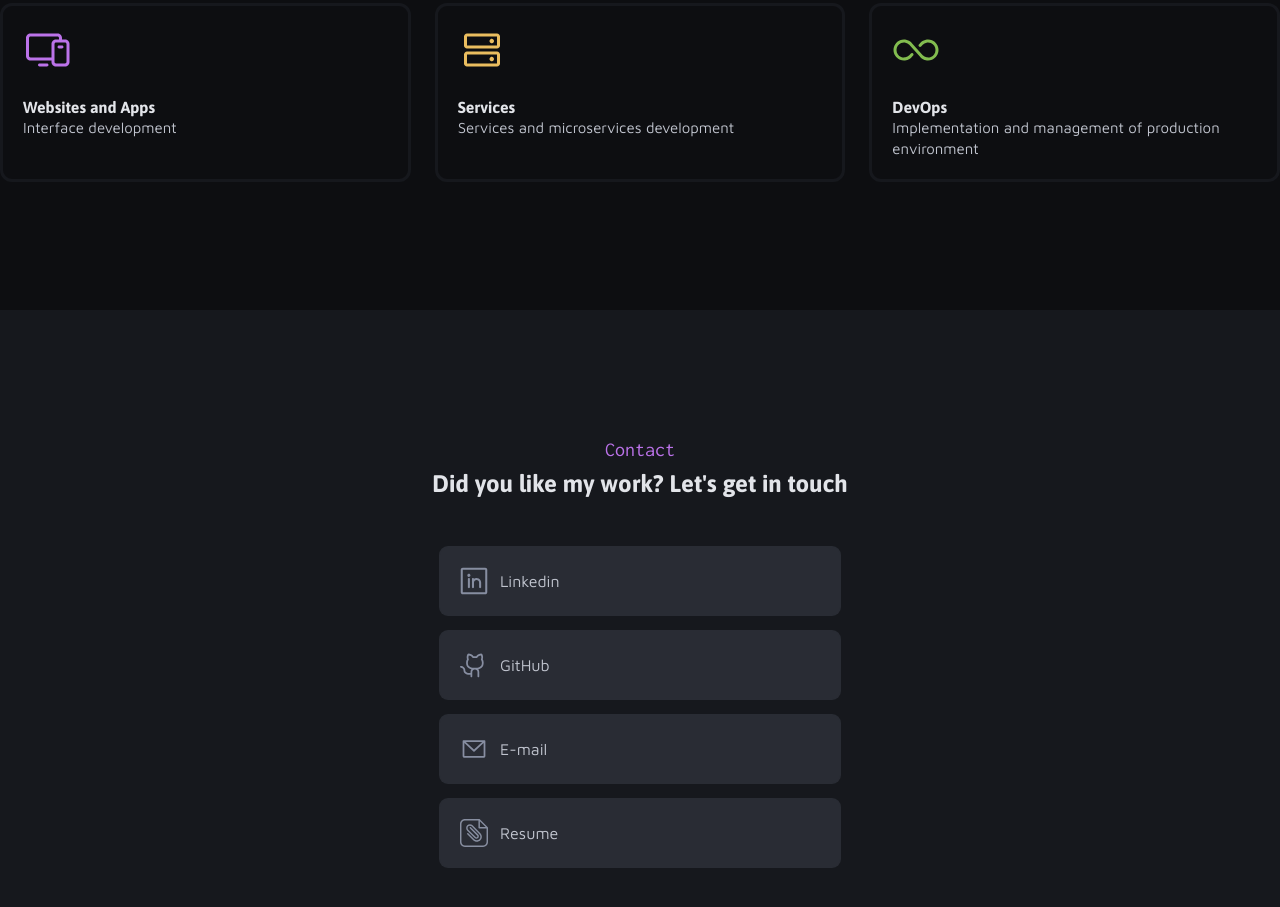
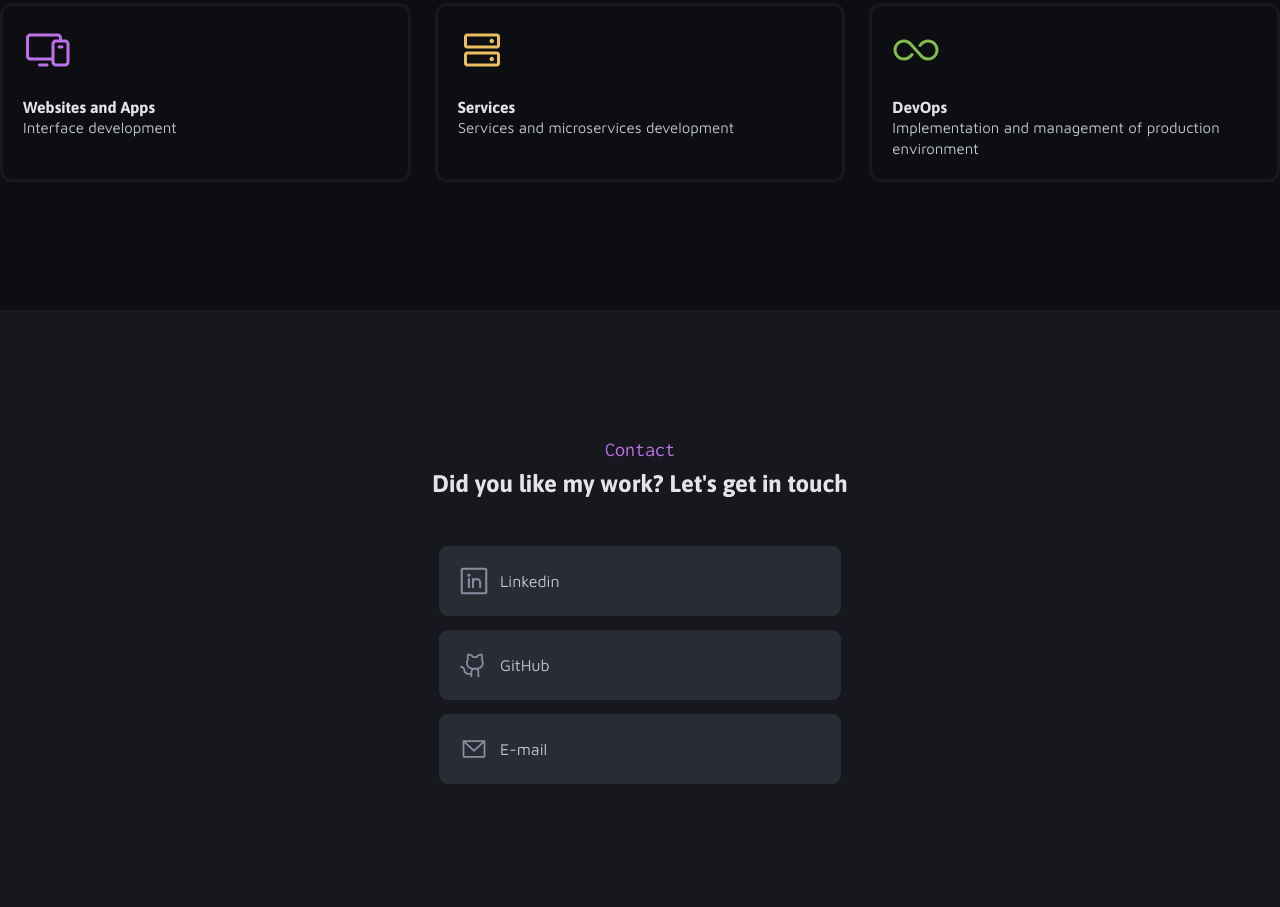
Before and after one commit to samuelalex93/portifolio-samuel-aguiar, a plain HTML site: page index.html in a window 1280 px wide. Shown: the part 1498-2405 px from the top of the page. Drawn offline with Linux system fonts and the light colour scheme.

Commit message:
fix: remove section resume

```diff
--- a/index.html
+++ b/index.html
@@ -204,16 +204,6 @@
           <span class="arrow"></span>
         </a>
       </section>
-
-      <section class="social-bt">
-        <a class="content"
-          href="https://docs.google.com/document/d/e/2PACX-1vTIoGvayrFi08Mh3WS_UjOc2aTSBBfj0v6FX2JT5mti7dzm826iQbgwf8kd2gRDLQ/pub"
-          target="_blank">
-          <img class="icon-social" src="assets/doc.svg" alt="">
-          <h3 class="text-md" data-translate="resume">Resume</h3>
-          <span class="arrow"></span>
-        </a>
-      </section>
     </div>
   </footer>
   <script src="./scripts/index.js"></script>
```
